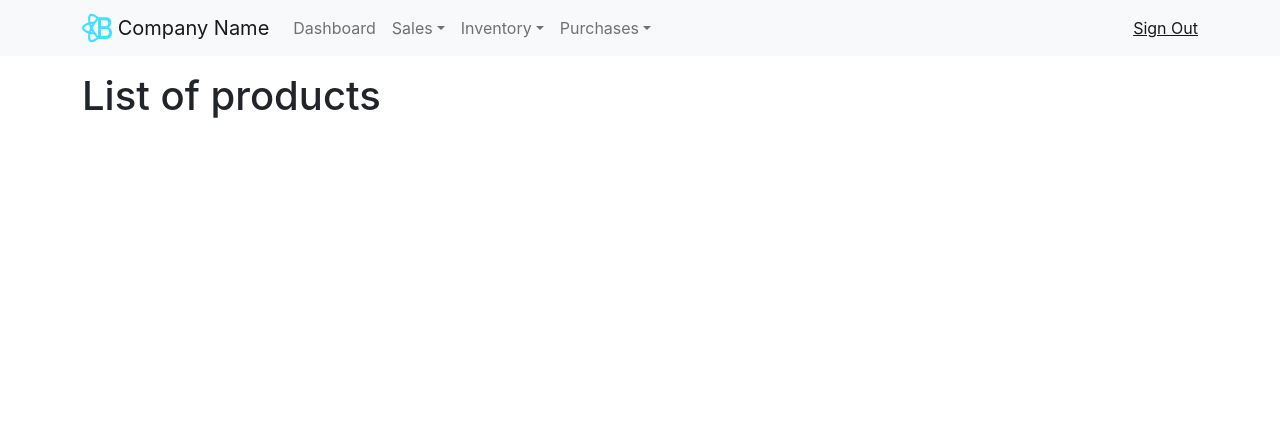
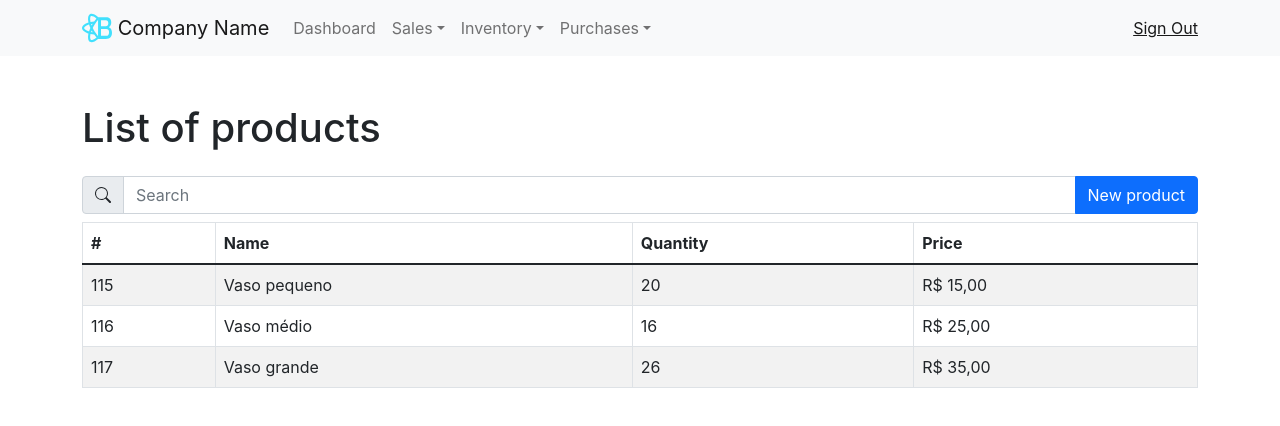
Before and after one commit to devstacks-dev/open-erp, a React (Create React App) app in the folder webclient/: page /products in a window 1280 px wide. Shown: the top 426 px of the page. Built offline with nearby package versions, Linux system fonts and the light colour scheme.

Commit message:
#6 View products page has a table of products.

```diff
--- a/webclient/package.json
+++ b/webclient/package.json
@@ -17,6 +17,7 @@
     "react-bootstrap": "^2.0.2",
     "react-dom": "^17.0.2",
     "react-i18next": "^11.14.3",
+    "react-icons": "^4.3.1",
     "react-router-dom": "^6.0.2",
     "react-scripts": "4.0.3",
     "typescript": "^4.5.2",
--- a/webclient/src/components/pages/products/view/page.view-products.tsx
+++ b/webclient/src/components/pages/products/view/page.view-products.tsx
@@ -1,12 +1,68 @@
 import './page.view-products.scss';
 import SharedPageTitle from "../../../shared/page-title/shared.page-title";
 import React from "react";
+import { Button, Col, FormControl, InputGroup, Row, Table } from "react-bootstrap";
+import i18n from "i18next";
+import { BsSearch } from "react-icons/bs";
 
 class PageViewProducts extends React.Component {
+    private t(relativeI18nKey: string): string {
+        return i18n.t(`Pages.ViewProducts.${relativeI18nKey}`);
+    }
+
     render(): JSX.Element {
         return (
             <>
                 <SharedPageTitle Title="Pages.ViewProducts.Title" />
+                <Row className="mt-3">
+                    <Col>
+                        <InputGroup>
+                            <InputGroup.Text id="page-search-field">
+                                <BsSearch />
+                            </InputGroup.Text>
+                            <FormControl placeholder={this.t('Fields.Search')}
+                                         aria-label={this.t('Fields.Search')}
+                                         aria-describedby="page-search-field" />
+                            <Button variant="primary">
+                                {this.t('Buttons.New')}
+                            </Button>
+                        </InputGroup>
+                    </Col>
+                </Row>
+                <Row className="mt-2">
+                    <Col>
+                        <Table striped bordered hover>
+                            <thead>
+                                <tr>
+                                    <th>#</th>
+                                    <th>{this.t('Columns.Name')}</th>
+                                    <th>{this.t('Columns.Qty')}</th>
+                                    <th>{this.t('Columns.Price')}</th>
+                                </tr>
+                            </thead>
+                            <tbody>
+                                <tr>
+                                    <td>115</td>
+                                    <td>Vaso pequeno</td>
+                                    <td>20</td>
+                                    <td>R$ 15,00</td>
+                                </tr>
+                                <tr>
+                                    <td>116</td>
+                                    <td>Vaso médio</td>
+                                    <td>16</td>
+                                    <td>R$ 25,00</td>
+                                </tr>
+                                <tr>
+                                    <td>117</td>
+                                    <td>Vaso grande</td>
+                                    <td>26</td>
+                                    <td>R$ 35,00</td>
+                                </tr>
+                            </tbody>
+                        </Table>
+                    </Col>
+                </Row>
             </>
         );
     }
--- a/webclient/src/components/shared/page-title/shared.page-title.tsx
+++ b/webclient/src/components/shared/page-title/shared.page-title.tsx
@@ -9,7 +9,7 @@ interface SharedPageTitleProps {
 class SharedPageTitle extends React.Component<SharedPageTitleProps> {
     render(): JSX.Element {
         return (
-            <Row>
+            <Row className="mt-5">
                 <Col xs={12}>
                     <h1>{i18n.t(this.props.Title)}</h1>
                 </Col>
--- a/webclient/src/lang/langs/en.json
+++ b/webclient/src/lang/langs/en.json
@@ -43,6 +43,17 @@
                 "Title": "List of materials"
             },
             "ViewProducts": {
+                "Buttons": {
+                    "New": "New product"
+                },
+                "Columns": {
+                    "Name": "Name",
+                    "Qty": "Quantity",
+                    "Price": "Price"
+                },
+                "Fields": {
+                    "Search": "Search"
+                },
                 "Title": "List of products"
             },
             "ViewPurchases": {
--- a/webclient/src/lang/langs/pt.json
+++ b/webclient/src/lang/langs/pt.json
@@ -43,6 +43,17 @@
                 "Title": "Ver matérias primas"
             },
             "ViewProducts": {
+                "Buttons": {
+                    "New": "Novo produto"
+                },
+                "Columns": {
+                    "Name": "Nome",
+                    "Qty": "Quantidade",
+                    "Price": "Preço"
+                },
+                "Fields": {
+                    "Search": "Pesquisar"
+                },
                 "Title": "Listagem de produtos"
             },
             "ViewPurchases": {
```
